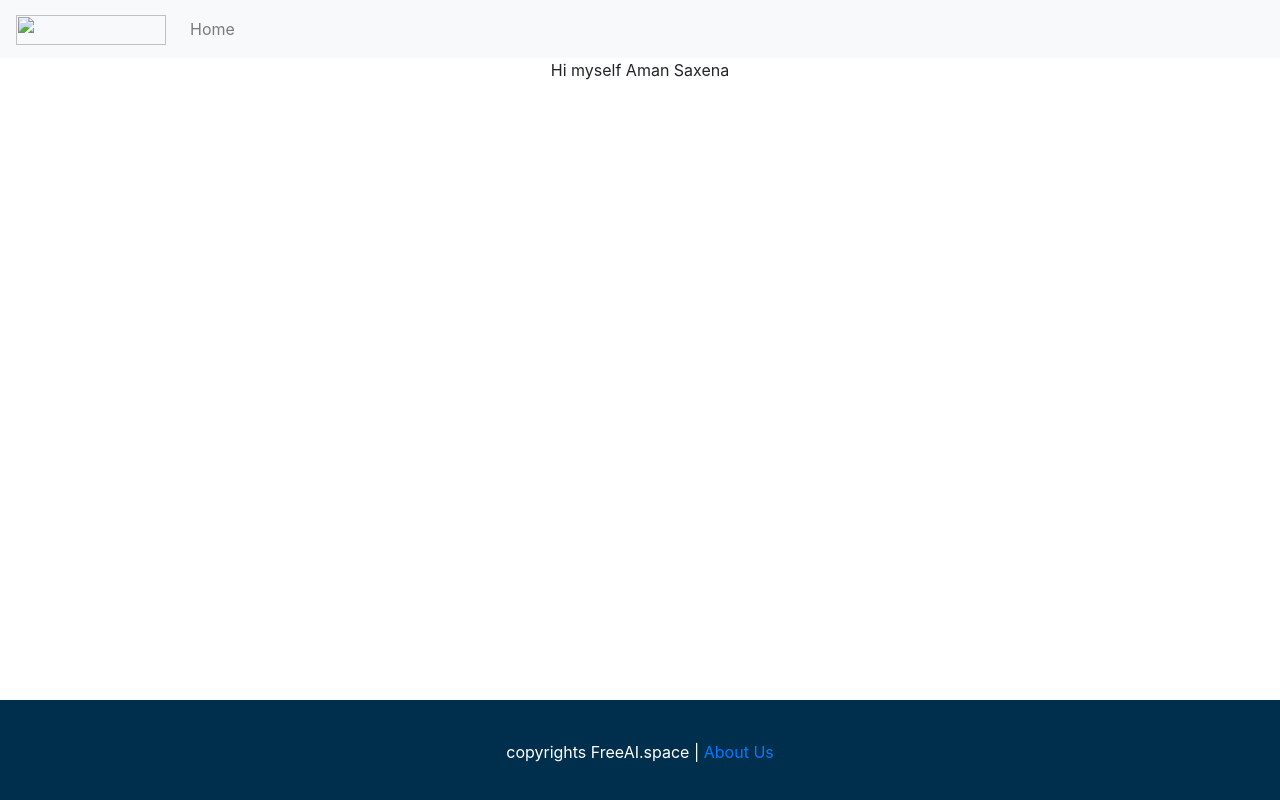
After one commit to Aman-Rider/password_generator-project, a Django app: page /aboutus in a window 1280 px wide. The commit adds this page. Run offline with Django 3.2, Linux system fonts and the light colour scheme; some libraries are stand-ins or nearby versions.

Commit message:
added base template, bootstap, finalized

```diff
--- /dev/null
+++ b/generator/templates/generator/aboutus.html
@@ -0,0 +1,5 @@
+{% extends 'generator\base.html' %}
+
+{%block bodyblock %}
+    Hi myself Aman Saxena
+    {% endblock  %}
--- /dev/null
+++ b/generator/templates/generator/base.html
@@ -0,0 +1,68 @@
+<!DOCTYPE html>
+<html lang="en">
+<head>
+    <meta charset="UTF-8">
+    <meta name="viewport" content="width=device-width, initial-scale=1.0">
+    <link rel="stylesheet" href="https://stackpath.bootstrapcdn.com/bootstrap/4.5.0/css/bootstrap.min.css" integrity="sha384-9aIt2nRpC12Uk9gS9baDl411NQApFmC26EwAOH8WgZl5MYYxFfc+NcPb1dKGj7Sk" crossorigin="anonymous">
+    <!-- <link rel="stylesheet" href=""> -->
+    <title>Password Generate</title>
+</head>
+<body>
+
+    <!-- <div class="container"> -->
+        <nav class="navbar navbar-expand-lg navbar-light bg-light">
+            <a class="navbar-brand" href="{%url 'home'%}">
+
+                <img src="" alt="" width="150" height="30">
+
+            </a>
+            <button class="navbar-toggler" type="button" data-toggle="collapse" data-target="#navbarNavAltMarkup" aria-controls="navbarNavAltMarkup" aria-expanded="false" aria-label="Toggle navigation">
+              <span class="navbar-toggler-icon"></span>
+            </button>
+            <div class="collapse navbar-collapse" id="navbarNavAltMarkup">
+              <div class="navbar-nav">
+                <a class="nav-item nav-link" href="{%url 'home'%}">Home <span class="sr-only">(current)</span></a>
+                <!-- <a class="nav-item nav-link" href="{%url 'password'%}">Password Generator</a> -->
+
+
+              </div>
+            </div>
+          </nav>
+    <!-- </div>  -->
+    <div class="container text-center">
+    {% block bodyblock %}
+
+    {% endblock %}
+    </div>
+
+
+    <!-- footer -->
+    <footer class="footer">
+        <div class="container">
+            <!-- <img src="" alt="" width="200" height="40"> -->
+            <p align="center">
+                <span style="color:white">
+                    copyrights FreeAI.space      |      <a href="{%url 'aboutus'%}">About Us</a>
+                </span>
+                </p>
+        </div>
+    </footer>
+
+<style>
+    .footer{
+        position: fixed;
+        left:0;
+        bottom:0;
+        width: 100%;
+        background-color: #002f4d;
+        padding-top: 40px;
+        padding-bottom: 20px;
+    }
+
+</style>
+
+<!-- color codes -->
+<!-- dark blue #002f4d -->
+<!-- light blue #198b90 -->
+</body>
+</html>
--- a/generator/urls.py
+++ b/generator/urls.py
@@ -1,6 +1,7 @@
 from django.urls import path
 from .views import *
 urlpatterns = [
-    path("", hello),
-    path("password/", password, name = "password"),
+    path("", home, name="home"),
+    path("password", password, name = "password"),
+     path("aboutus", aboutus, name = "aboutus"),
 ]
--- a/generator/views.py
+++ b/generator/views.py
@@ -3,7 +3,7 @@ from django.http import HttpResponse
 #
 import random
 # Create your views here.
-def hello(request):
+def home(request):
     return render(request, 'generator/home.html')
 
 def password(request):
@@ -15,7 +15,10 @@ def password(request):
         characters.extend(list('!@#$%^&*()'))
     if request.POST.get('numbers'):
         characters.extend(list('0123456789'))
-    length = int(request.POST.get('length'))
+    length = int(request.POST.get('length', 10))
     for x in range(length):
         thepassword += random.choice(characters)
     return render(request, 'generator/password.html', {"password":thepassword})
+
+def aboutus(request):
+    return render(request,'generator/aboutus.html')
```
Also changed, not shown: generator/templates/generator/home.html (+5 -11 lines), generator/templates/generator/password.html (+8 -11 lines).
